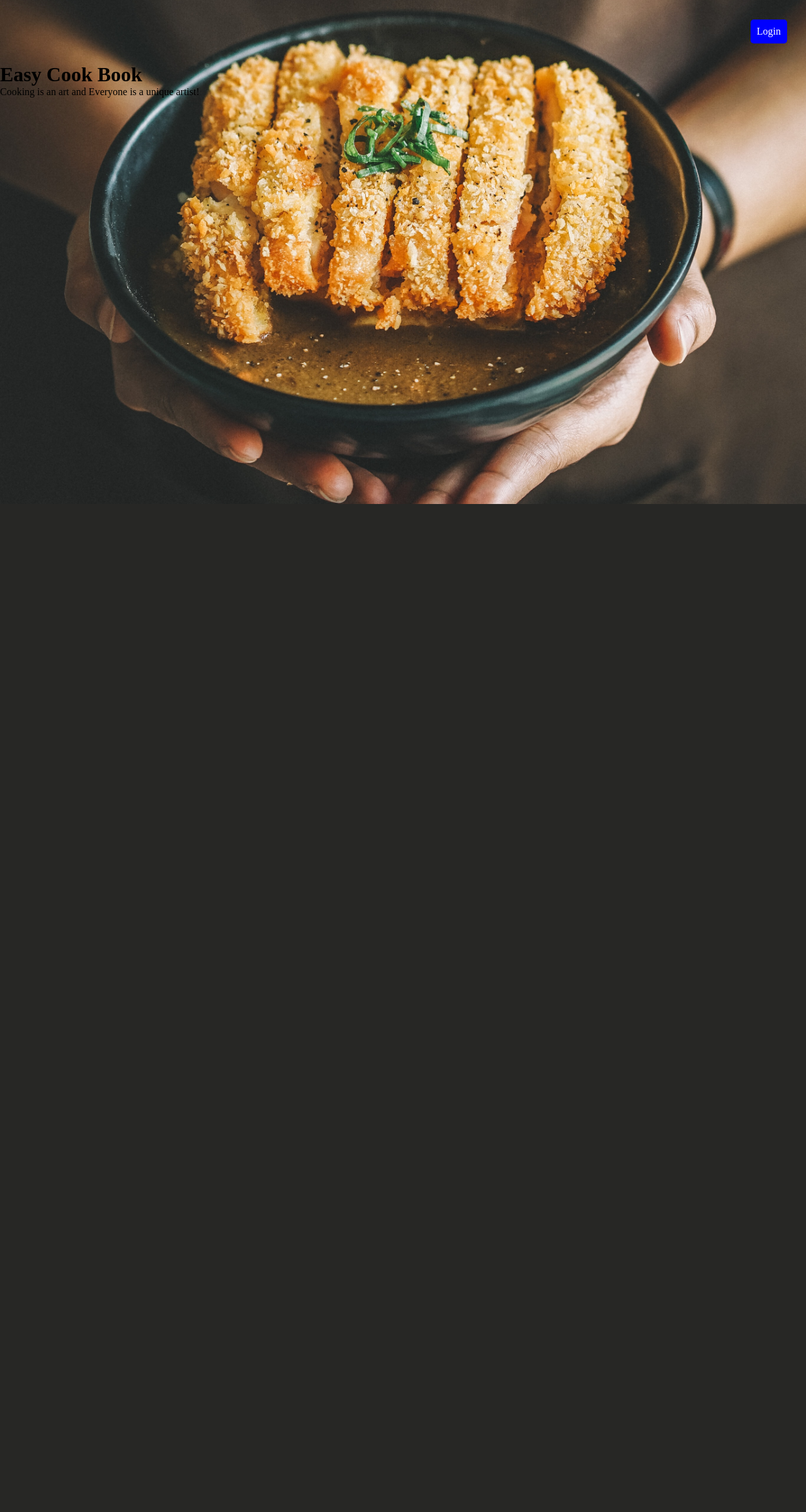
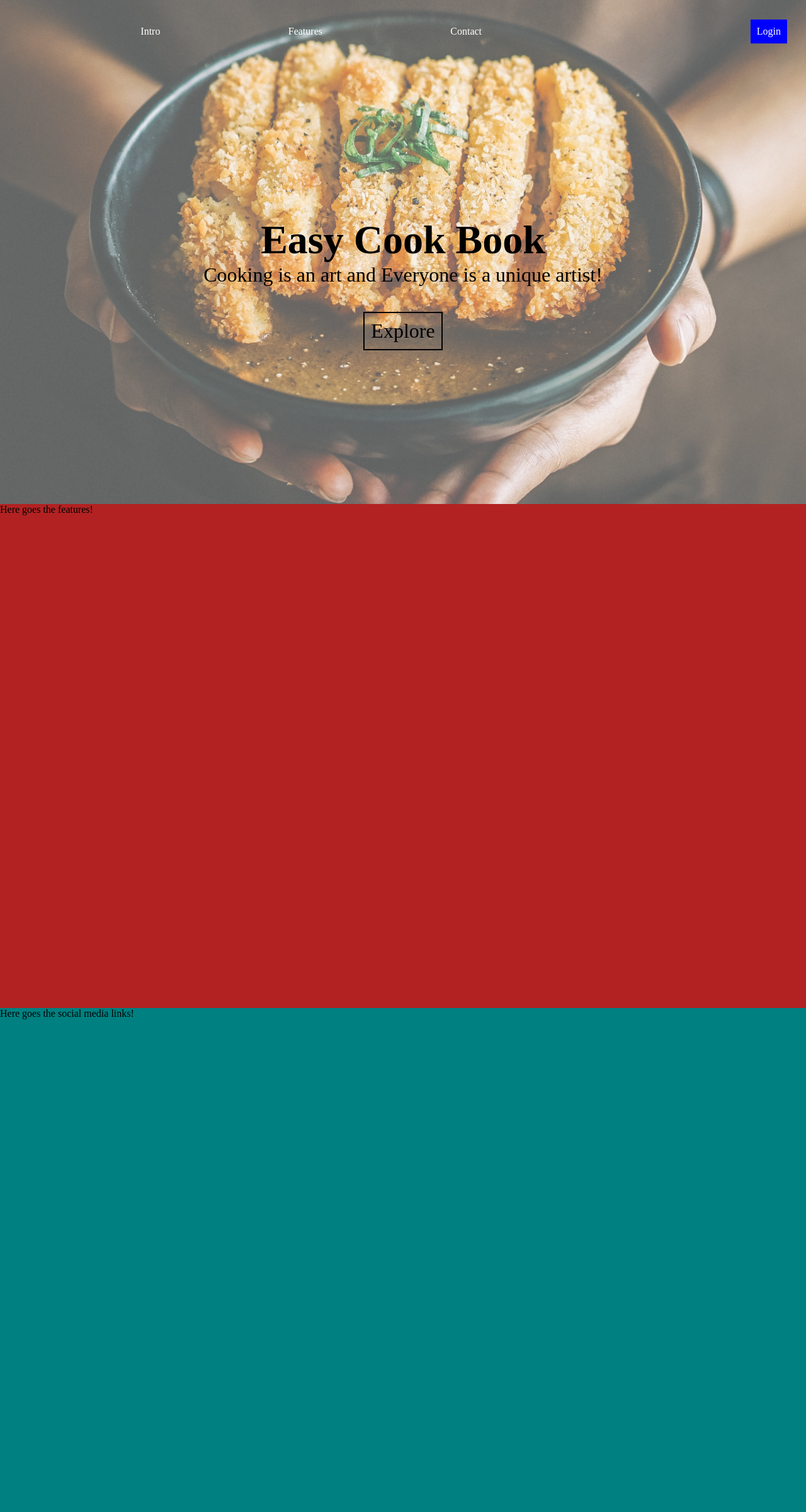
Before and after one commit to deepak11cs/cook-book, a Flask app: page / in a window 1280 px wide. Shown: the whole page at 63% size. Before the commit the page ends 800 px from the top, so only its background shows below. Run offline with Flask 2, Linux system fonts and the light colour scheme.

Commit message:
creating sections and navbar in homepage

```diff
--- a/static/css/master.css
+++ b/static/css/master.css
@@ -1,6 +1,9 @@
 *{
     box-sizing: border-box;
     margin: 0 0;
+}
+html{
+    scroll-behavior: smooth;
 }
 body::before{
     content: '';
@@ -12,36 +15,93 @@ body::before{
     background-size: cover;
     background-position: 70% 70%;
     z-index: -1;
+    opacity: 0.7;
     background-image: url(/static/images/background1.jpg);
+}
+#intro{
+    height: 100vh;
 }
 .navbar{
     position: fixed;
+    padding: 10px;
     width: 100vw;
     height: 100px;
     top: 0;
     left: 0;
     background-color: transparent;
+    display: flex;
+    justify-content: space-between;
+}
+.navbar > a{
+    height: 2.4em;
+    align-self: center;
+    margin-right: 20px;
+    display: inline-block;
+    background-color: blue;
 }
 .navlinks{
     padding-left:0;
     display: flex;
+    width: 100%;
     height: 100%;
+    padding: 20px;
     margin-right: 30px;
-    justify-content: flex-end;
+    justify-content: space-evenly;
     align-items: center;
 }
 .navlink{
     text-decoration: none;
     color: white;
-    background-color: blue;
     padding: 10px;
-    border-radius: 5px;
     display: inline-block;
+}
+.navlink:hover{
+    background-color: hsla(60deg, 50%, 50%, 0.4);
 }
 .navlinks > li{
     list-style-type: none;
 
 }
-main{
-    margin-top: 100px;
+#welcome{
+    padding-top: 100px;
+    height: 100%;
+    text-align: center;
+    color: black;
+    display: flex;
+    flex-direction: column;
+    justify-content: center;
+    align-items: center;
 }
+#welcome > h1{
+
+    font-size: 4em;
+}
+#welcome > p{
+    font-size: 2em;
+}
+#welcome > a{
+    text-decoration: none;
+    border: solid 2px black;
+    color: black;
+    padding: 10px;
+    display: block;
+    font-size: xx-large;
+    margin-top: 40px;
+}
+#welcome > a:hover{
+    background-color: rgba(212, 76, 22, 0.5);
+    box-shadow: 10px 10px 50px 0 yellow;
+}
+
+#features{
+    height: 100vh;
+    width: 100vw;
+    background-color: firebrick;
+}
+
+
+#contact{
+    width: 100vw;
+    height: 100vh;
+    background-color: teal;
+}
--- a/templates/index.html
+++ b/templates/index.html
@@ -6,19 +6,30 @@
         <meta charset="utf-8">
     </head>
     <body>
+        <div id="intro">
             <nav class="navbar">
                 <ul class="navlinks">
-                <li><a class="navlink" href="#">Login</a></li>
+                    <li><a class="navlink" href="#intro">Intro</a></li>
+                    <li><a class="navlink" href="#features">Features</a></li>
+                    <li><a class="navlink" href="#contact">Contact</a></li>
+                    <li></li>
                 </ul>
+                <a class="navlink" href="#">Login</a>
             </nav>
-        <main>
+            <div id="welcome">
                 <h1>Easy Cook Book</h1>
                 <p>Cooking is an art and
                     Everyone is a unique artist!
                 </p>
-        </main>
-        <footer>
+                <a href="#">Explore</a>
+            </div>
+        </div>
 
-        </footer>
+        <div id="features">
+            Here goes the features!
+        </div>
+        <div id="contact">
+            Here goes the social media links!
+        </div>
     </body>
 </html>
```
Lines whose indentation alone changed are shown as unchanged.
